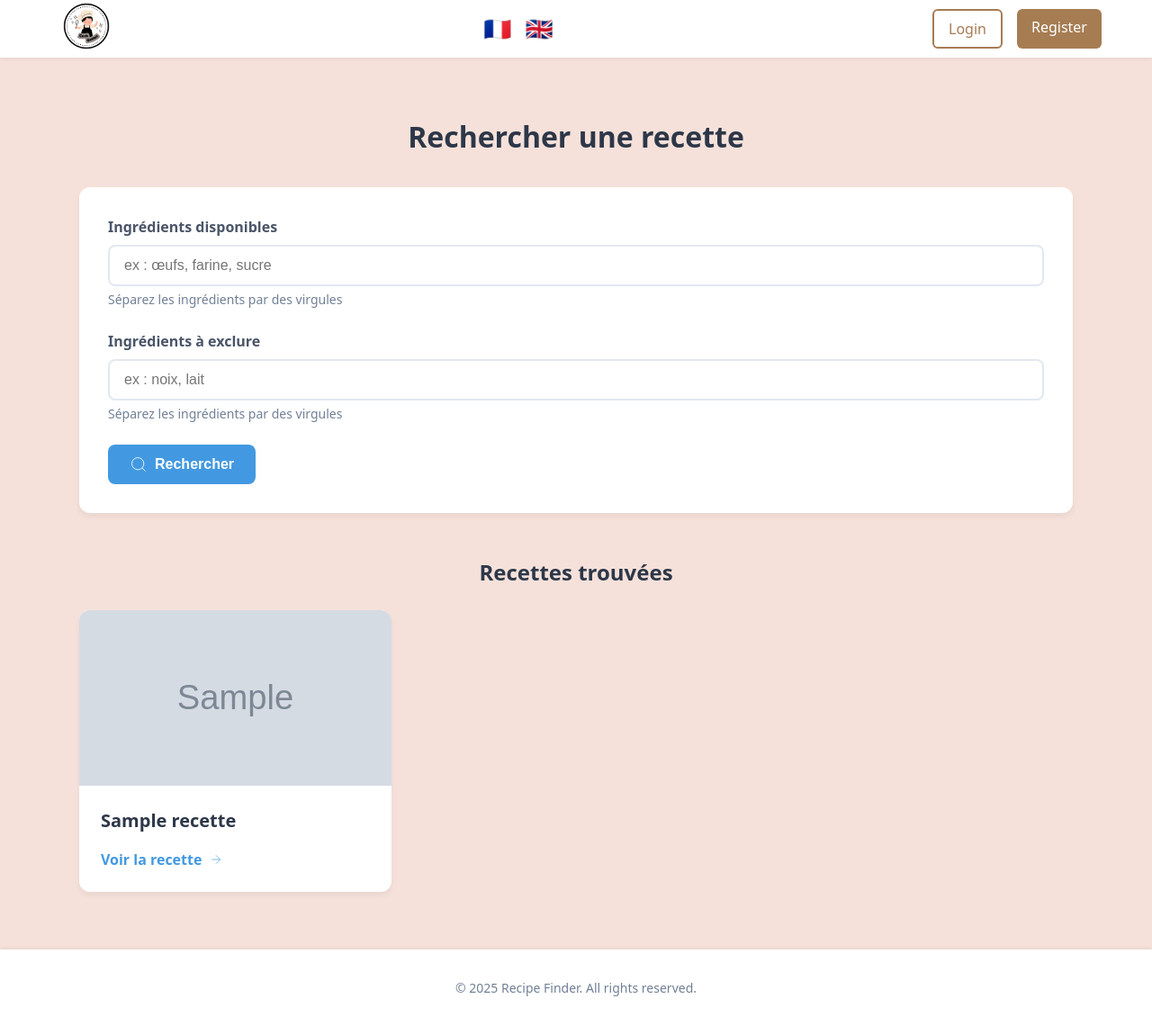
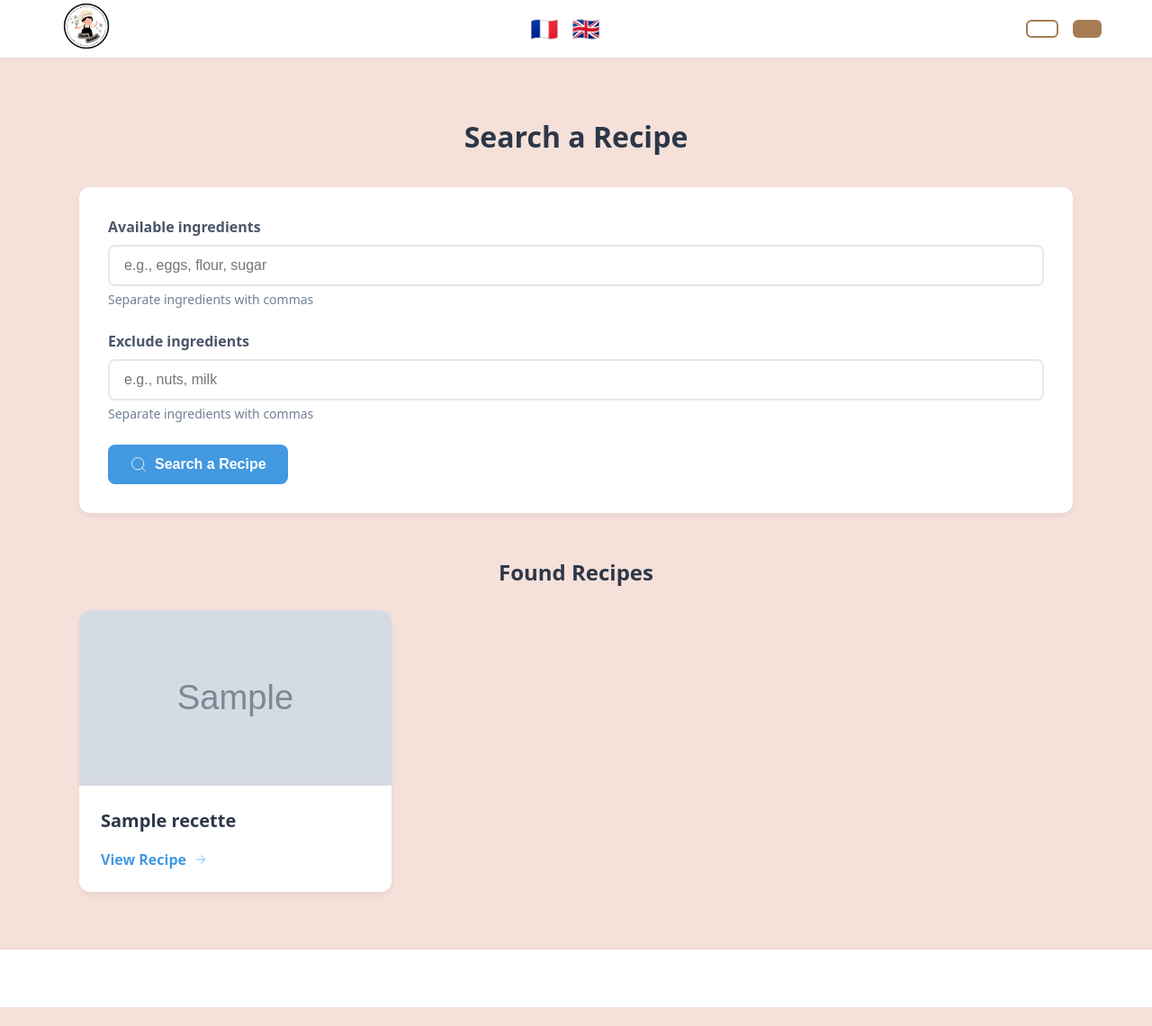
Before and after one commit to YacineMdh/CookGenius, a PHP site: the page made by templates/recherche.php in a window 1280 px wide. Shown: the whole page at 90% size. After the commit the page ends 1119 px from the top, so only its background shows below. Run offline with PHP 8.4, Linux system fonts and the light colour scheme; the template is opened without the code that fills it: most values are stand-ins (such as "Sample title", 1, 10 or a date in 2020); grey boxes marked "Sample" are stand-in pictures; data that the repository does not hold is empty.

Commit message:
Add langage

```diff
--- a/src/lang/en.php
+++ b/src/lang/en.php
@@ -1,44 +1,34 @@
 <?php
 return [
-    "title" => "Recipe Finder",
+    "title" => "© 2025 Cook Genius. All rights reserved.",
     "home" => "Home",
     "search" => "Search",
     "favorites" => "Favorites",
     "login" => "Login",
     "register" => "Register",
     "logout" => "Logout",
-    "change_lang" => "Change Language",
     "my_favorites" => "My Favorite Recipes",
     "no_favorites" => "You haven't saved any recipes yet.",
     "discover_recipes" => "Discover Recipes",
     "view_recipe" => "View Recipe",
     "remove" => "Remove",
     "health" => "Health Meal Plan",
+    "welcome" => "Welcome to CookGenius !",
+    "random" => "🍽️ 5 Random Recipes",
+    "details" => "View Details",
+    "most_common" => "🔥 Most Common Recipes",
+    "search" => "Search a Recipe",
+    "available_ingredients" => "Available ingredients",
+    "exclude_ingredients" => "Exclude ingredients",
+    "ingredients_placeholder" => "e.g., eggs, flour, sugar",
+    "exclude_placeholder" => "e.g., nuts, milk",
+    "separate_ingredients" => "Separate ingredients with commas",
+    "found_recipes" => "Found Recipes",
+    "meals" => "Number of meals",
     "calories" => "Desired calories",
-    "meals" => "Number of meals",
+    "calories_placeholder" => "e.g., 2000",
+    "meals_placeholder" => "e.g., 3",
     "generate_plan" => "Generate Plan",
     "meal_suggestions" => "Meal Suggestions",
-    "total_calories" => "Total Calories",
-    "search_recipe" => "Search a Recipe",
-    "available_ingredients" => "Available ingredients",
-    "exclude_ingredients" => "Exclude ingredients",
-    "search" => "Search",
-    "no_reviews" => "No reviews yet. Be the first to review this recipe!",
-    "add_review" => "Add Your Review",
-    "submit_review" => "Submit Review",
-    "cooking_time" => "Cooking Time",
-    "servings" => "Servings",
-    "ingredients" => "Ingredients",
-    "diet_info" => "Dietary Information",
-    "vegetarian" => "Vegetarian",
-    "vegan" => "Vegan",
-    "gluten_free" => "Gluten-Free",
-    "dairy_free" => "Dairy-Free",
-    "about_recipe" => "About this Recipe",
-    "ratings_reviews" => "Ratings & Reviews",
-    "based_on" => "Based on",
-    "reviews" => "reviews",
-    "star" => "stars",
-    "delete_review" => "Delete Review",
-    "share_thoughts" => "Share your thoughts about this recipe..."
+    "total_calories" => "Total Calories"
 ];
--- a/templates/base.php
+++ b/templates/base.php
@@ -294,7 +294,7 @@ require_once __DIR__ . '/../src/config.php';
 </div>
 
 <footer>
-    <p>&copy; 2025 <?= $lang['title']; ?>. All rights reserved.</p>
+    <p> <?= $lang['title']; ?> </p>
 </footer>
 </body>
 </html>
--- a/templates/detail.php
+++ b/templates/detail.php
@@ -2,18 +2,15 @@
 use App\Service\RatingService;
 use App\Service\FavoriteService;
 
-// Initialisation des services
 $ratingService = new RatingService();
 $favoriteService = new FavoriteService();
 
-// Récupération des données
 $recipe_id = $recetteDetails['id'] ?? 0;
 $ratings = $ratingService->getRecipeRatings($recipe_id);
 $stats = $ratingService->getAverageRating($recipe_id);
 
 $isFavorite = isset($_SESSION['user_id']) ? $favoriteService->isFavorite($_SESSION['user_id'], $recipe_id) : false;
 
-// Initialisation des statistiques
 $ratingStats = [
     'average' => $stats['average'] ?? 0,
     'total' => $stats['total'] ?? 0,
--- a/templates/recherche.php
+++ b/templates/recherche.php
@@ -1,24 +1,28 @@
+<?php
+require_once __DIR__ . '/../src/config.php';
+?>
+
 <div class="search-container">
-    <h1>Rechercher une recette</h1>
+    <h1><?= $lang['search']; ?></h1>
 
     <form action="?page=recherche" method="POST" class="search-form">
         <div class="form-group">
-            <label for="ingredients">Ingrédients disponibles</label>
+            <label for="ingredients"> <?= $lang['available_ingredients']; ?> </label>
             <input type="text"
                    name="ingredients"
                    id="ingredients"
-                   placeholder="ex : œufs, farine, sucre"
+                   placeholder="<?= $lang['ingredients_placeholder']; ?>"
                    required>
-            <small>Séparez les ingrédients par des virgules</small>
+            <small><?= $lang['separate_ingredients']; ?></small>
         </div>
 
         <div class="form-group">
-            <label for="exclude">Ingrédients à exclure</label>
+            <label for="exclude"> <?= $lang['exclude_ingredients']; ?> </label>
             <input type="text"
                    name="exclude"
                    id="exclude"
-                   placeholder="ex : noix, lait">
-            <small>Séparez les ingrédients par des virgules</small>
+                   placeholder="<?= $lang['exclude_placeholder']; ?>">
+            <small><?= $lang['separate_ingredients']; ?></small>
         </div>
 
         <button type="submit">
@@ -26,13 +30,13 @@
                 <circle cx="11" cy="11" r="8"></circle>
                 <line x1="21" y1="21" x2="16.65" y2="16.65"></line>
             </svg>
-            Rechercher
+            <?= $lang['search']; ?>
         </button>
     </form>
 
     <?php if (isset($recettes)): ?>
         <div class="results-section">
-            <h2>Recettes trouvées</h2>
+            <h2><?= $lang['found_recipes']; ?></h2>
             <div class="recipes-grid">
                 <?php foreach ($recettes as $recette): ?>
                     <article class="recipe-card">
@@ -43,7 +47,7 @@
                         <div class="recipe-content">
                             <h3><?= htmlspecialchars($recette['title']) ?></h3>
                             <a href="/recette/detail/<?= $recette['id'] ?>" class="view-recipe">
-                                Voir la recette
+                                <?= $lang['view_recipe']; ?>
                                 <svg width="16" height="16" viewBox="0 0 24 24" fill="none" stroke="currentColor">
                                     <path d="M5 12h14M12 5l7 7-7 7"/>
                                 </svg>
```
Also changed, not shown: src/lang/fr.php (+17 -27 lines), templates/health.php (+25 -17 lines), templates/home.php (+9 -6 lines), 2 other files.
